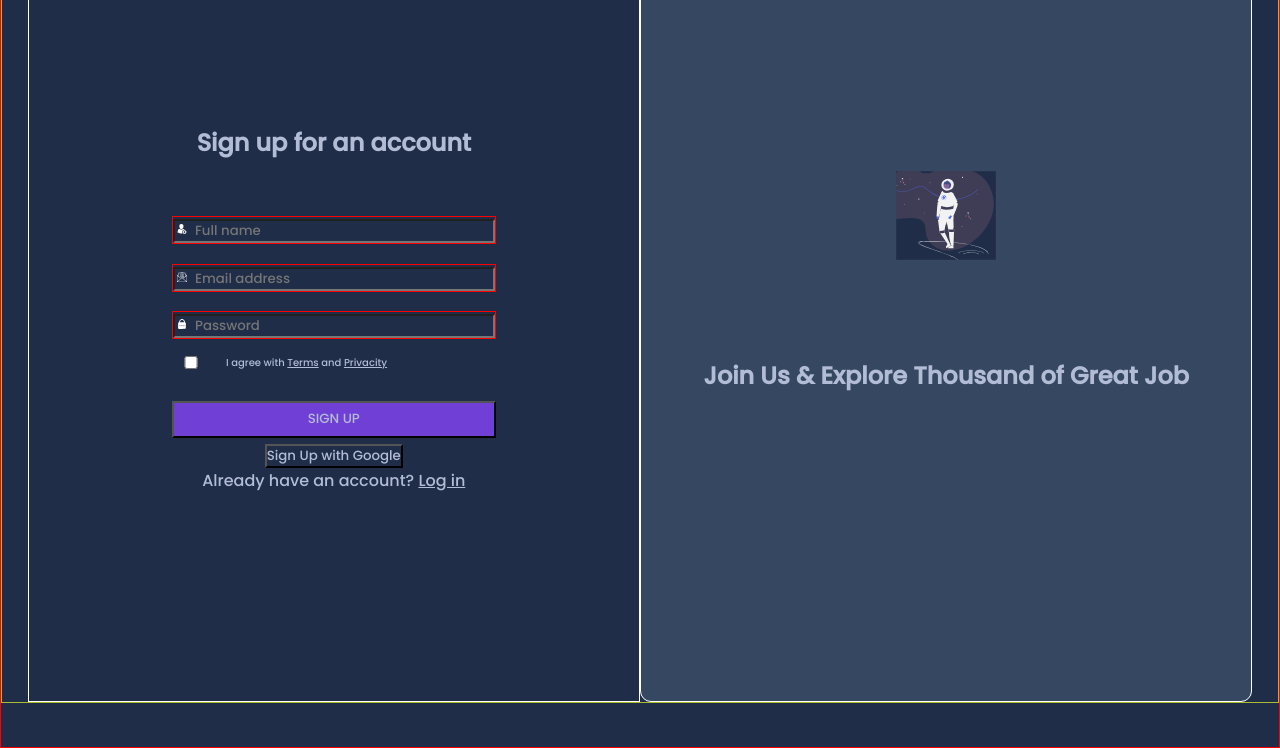
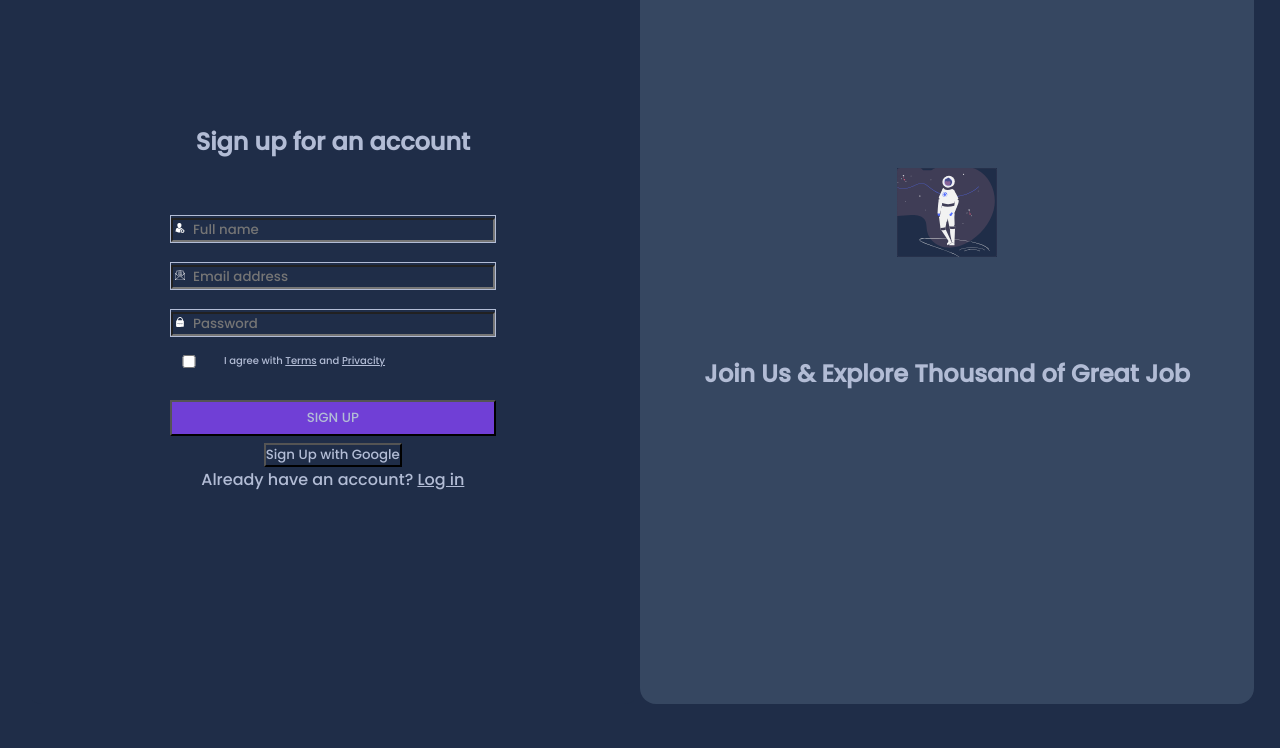
Before and after one commit to LeonardoMorenoFaberon/LandingLoginUno, a plain HTML site: page index.html in a window 1280 px wide. Shown: the part 52-800 px from the top of the page. Drawn offline with Linux system fonts and the light colour scheme.

Commit message:
sin bordes de referencia el css

```diff
--- a/style.css
+++ b/style.css
@@ -13,7 +13,7 @@
 }
 
 .container-main{
-    border: 1px solid red;
+    /* border: 1px solid red; */
     height: 100vh;
 }
 .main-logo{
@@ -21,7 +21,7 @@
 }
 
 .container-global{
-    border: 1px solid #ab3;
+    /* border: 1px solid #ab3; */
     display: flex;
     justify-content: space-between;
     flex-direction: row;
@@ -33,9 +33,8 @@
 }
 
 .container-global> section{
-    border: 1px solid white;
     width: 50%;
-    /* height: 90%; */
+    border-radius: 1rem;
 }
 .sec-lt{
    display: flex;
@@ -83,7 +82,7 @@ form{
 .containterInputs{
     width: 100%;
     margin-top: 1%;
-    border: 1px solid red;
+    border: 1px solid #B2BCD5;
     position: relative;
 }
 .containerSignInput{
```
